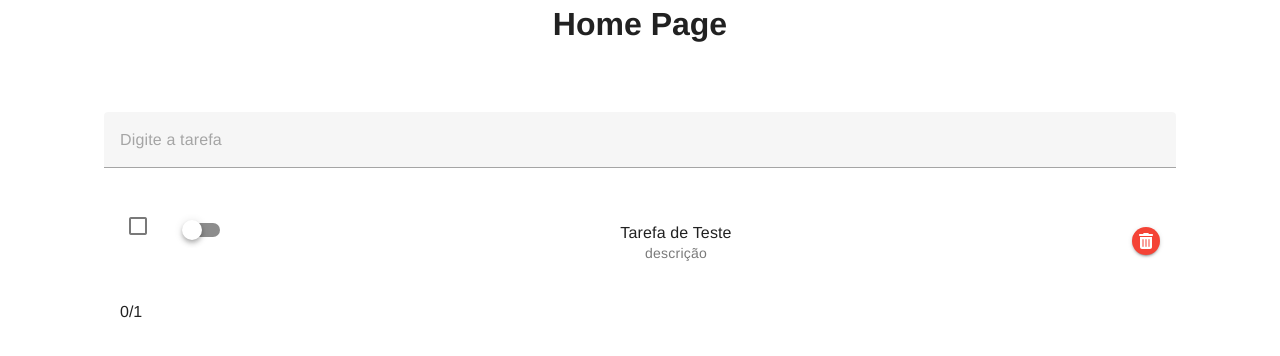
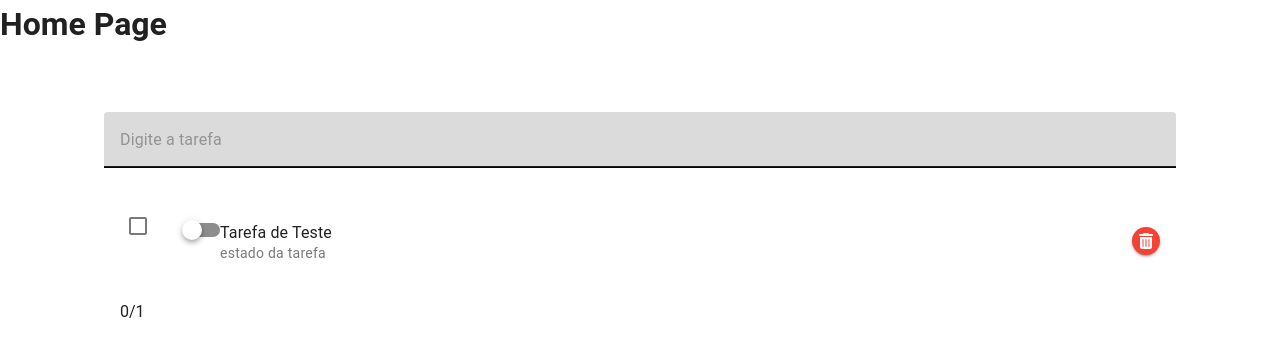
Before and after one commit to phgferreira/demo-todolist, a Vue app: page / in a window 1280 px wide. Shown: the top 356 px of the page. Built offline with nearby package versions, Linux system fonts and the light colour scheme.

Commit message:
Feito rollback de algumas mudanças

```diff
--- a/src/App.vue
+++ b/src/App.vue
@@ -1,26 +1,5 @@
 <template>
-  <router-view/>
+  <v-app>
+    <router-view/>
+  </v-app>
 </template>
-
-<style>
-#app {
-  font-family: Avenir, Helvetica, Arial, sans-serif;
-  -webkit-font-smoothing: antialiased;
-  -moz-osx-font-smoothing: grayscale;
-  text-align: center;
-  color: #2c3e50;
-}
-
-nav {
-  padding: 30px;
-}
-
-nav a {
-  font-weight: bold;
-  color: #2c3e50;
-}
-
-nav a.router-link-exact-active {
-  color: #42b983;
-}
-</style>
--- a/src/model/Tarefa.ts
+++ b/src/model/Tarefa.ts
@@ -1,13 +1,11 @@
 export default class Tarefa {
     id: number;
     nome: string;
-    doing: boolean;
-    done: boolean;
+    doing = false;
+    done = false;
 
     constructor(nome: string) {
         this.id = 0;
         this.nome = nome;
-        this.doing = false;
-        this.done = false;
     }
 }
--- a/src/store/index.ts
+++ b/src/store/index.ts
@@ -21,18 +21,14 @@ export default createStore({
     },
     actions: {
         async criar(context, nome: string) {
-            setTimeout(() => {
             const tarefa: Tarefa = new Tarefa(nome);
             tarefa.id = context.state.proximoId;
             context.commit('adicionar', tarefa);
             context.state.proximoId++;
-            }, 3000);
         },
         async excluir(context, id: number) {
-            setTimeout(() => {
             const indice = context.state.tarefas.findIndex((tarefa) => tarefa.id === id);
             context.state.tarefas.splice(indice);
-            }, 3000);
         }
     },
     modules: {}
--- a/src/views/home/HomePage.vue
+++ b/src/views/home/HomePage.vue
@@ -1,5 +1,4 @@
 <template>
-  <v-app>
     <h1>Home Page</h1>
     <v-container class="pa-16">
       <v-text-field
@@ -21,67 +20,48 @@
               </v-col>
             </v-row>
           </template>
+
           <template #title>
-            {{ tarefa.nome }}
+              {{ tarefa.nome }}
           </template>
+
           <template #append>
             <v-btn density="compact" color="red" :icon="true" variant="elevated" @click="excluir(tarefa.id)">
               <font-awesome-icon :icon="['fas', 'trash-can']"/>
             </v-btn>
           </template>
-          <template #subtitle>descrição</template>
+
+          <template #subtitle>estado da tarefa</template>
         </v-list-item>
       </v-list>
+
       <v-footer>{{store.getters.concluido}}/{{store.getters.total}}</v-footer>
     </v-container>
-    <v-dialog v-model="loading" width="auto" transition="dialog-bottom-transition">
-      <v-card class="pa-16 rounded-circle">
-        <h1>CARREGANDO ...</h1>
-        <v-progress-linear
-            :indeterminate="true"
-            color="cyan"
-        ></v-progress-linear>
-      </v-card>
-    </v-dialog>
-  </v-app>
 </template>
 
 <script lang="ts" setup>
-import {onMounted, ref} from "vue";
 import {FontAwesomeIcon} from "@fortawesome/vue-fontawesome";
 import store from "@/store";
 
-const nomeTarefa = ref('');
-const loading = ref(true);
-
-onMounted(() => {
-  setTimeout(() => {
-    loading.value = false;
-  }, 3000);
-});
+let nomeTarefa = '';
 
 async function handleKeyUp(event: KeyboardEvent) {
   if (event.key === 'Enter') {
-    loading.value = true;
-
-    const tarefa = await store.dispatch('criar', nomeTarefa.value);
+    const tarefa = await store.dispatch('criar', nomeTarefa);
     if (event.ctrlKey) {
       tarefa.doing = true;
     }
 
-    nomeTarefa.value = '';
-    loading.value = false;
+    nomeTarefa = '';
   }
 }
 
 async function excluir(id: number) {
-  loading.value = true;
   const tarefa = store.state.tarefas.find((tar) => tar.id === id);
   if (tarefa) {
     const response = confirm(`Tem certeza que seja excluir a tarefa ${tarefa.nome} ?`);
     if (response) await store.dispatch('excluir', tarefa.id);
   }
-  loading.value = false;
 }
 
 </script>
```
Lines whose indentation alone changed are shown as unchanged.
